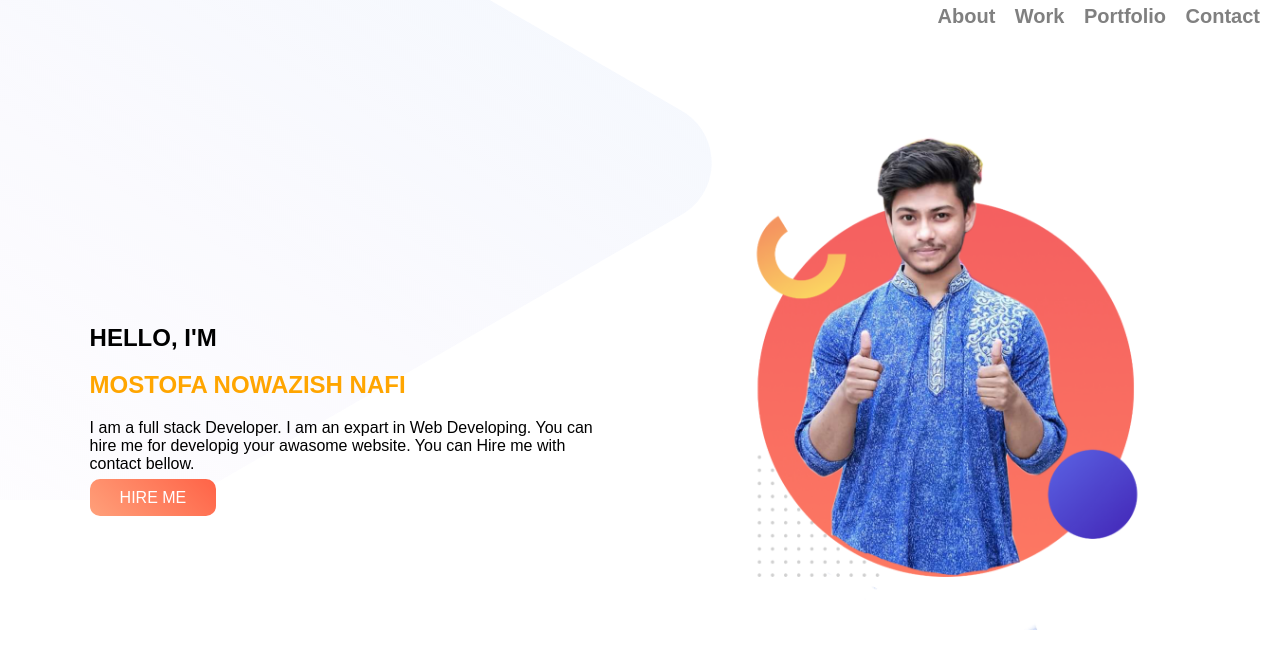
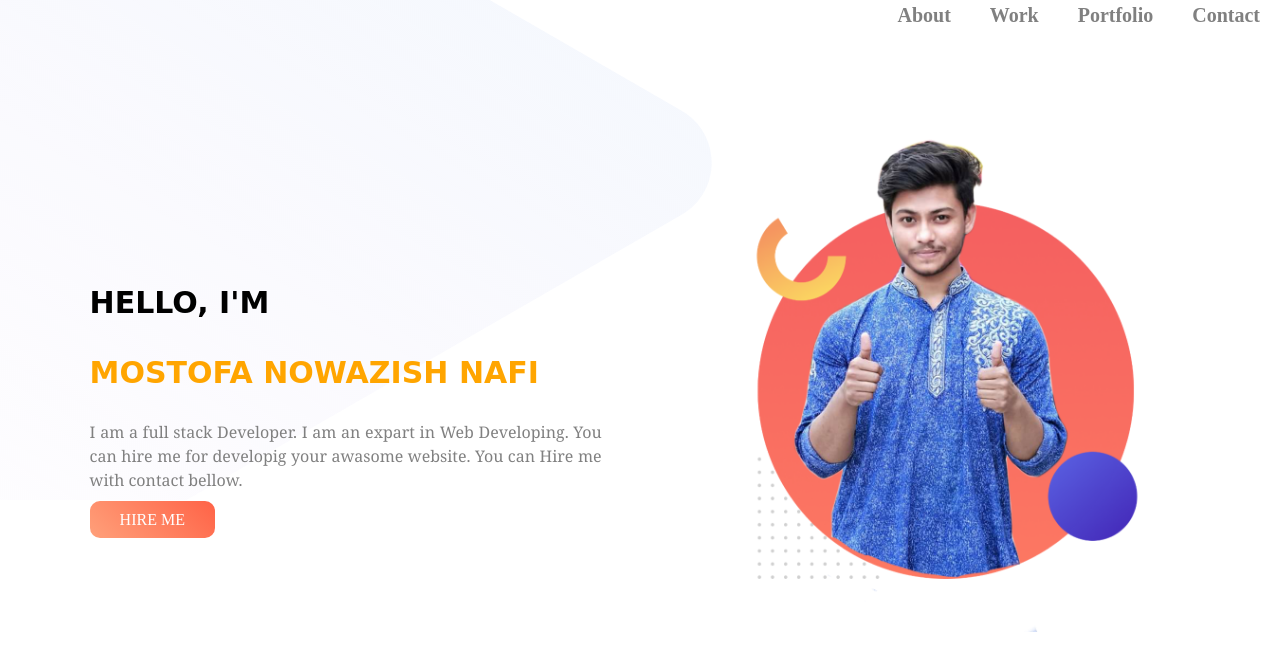
Before and after one commit to MnNafi/Personal-Website, a plain HTML site: page index.html in a window 1280 px wide. Drawn offline with Linux system fonts and the light colour scheme.

Commit message:
upper part done

```diff
--- a/style.css
+++ b/style.css
@@ -1,6 +1,8 @@
 body{
-    font-family: Poppins, sans-serif;
+    font-family: 'Roboto Slab', serif;
     margin: 0;
+    line-height: 1.5;
+
 }
 section{
     height: 500px;
@@ -20,12 +22,10 @@ section{
     color: orange;
 }
 .intro{
-    padding-top: 250px;
+    padding-top: 200px;
 }
 .top{
     text-align: right;
-    padding-right: 20px;
-    padding-top: 5px;
 }
 .link{
     text-decoration: none;
@@ -33,6 +33,8 @@ section{
     font-size: 20px;
     font-weight: bold;
     color: grey;
+    padding-top: 20px;
+    padding-right: 20px;
 }
 
 .top-banner{
@@ -47,3 +49,14 @@ section{
     background-image: linear-gradient(45deg, lightsalmon, tomato);
     border-radius: 10px;
 }
+
+p{
+    font-family: Georgia, 'Times New Roman', Times, serif;
+    text-align: justify;
+    color: gray;
+}
+
+.intro h1{
+    font-family:'Lobster', cursive;
+    font-size: 30px;
+}
```
Also changed, not shown: index.html (+3 -3 lines).
